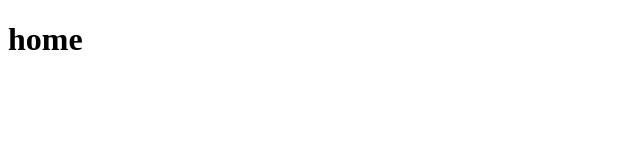
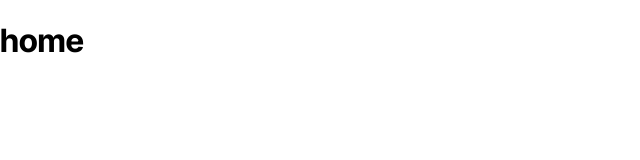
Before and after one commit to AnanthaKrishnanak/ecommerce-frontend, a React (Vite) app: page / in a window 1280 px wide. Shown: the top 160 px of the page, without its empty margins (0-640 px from the left). Built offline with nearby package versions, Linux system fonts and the light colour scheme.

Commit message:
refactor: font

```diff
--- a/src/index.css
+++ b/src/index.css
@@ -0,0 +1,10 @@
+@import url("https://fonts.googleapis.com/css2?family=Inter+Tight:ital,wght@0,100..900;1,100..900&display=swap");
+
+body {
+  padding: 0;
+  margin: 0;
+  box-sizing: border-box;
+  font-family: "Inter Tight", sans-serif;
+  font-optical-sizing: auto;
+  font-style: normal;
+}
```
